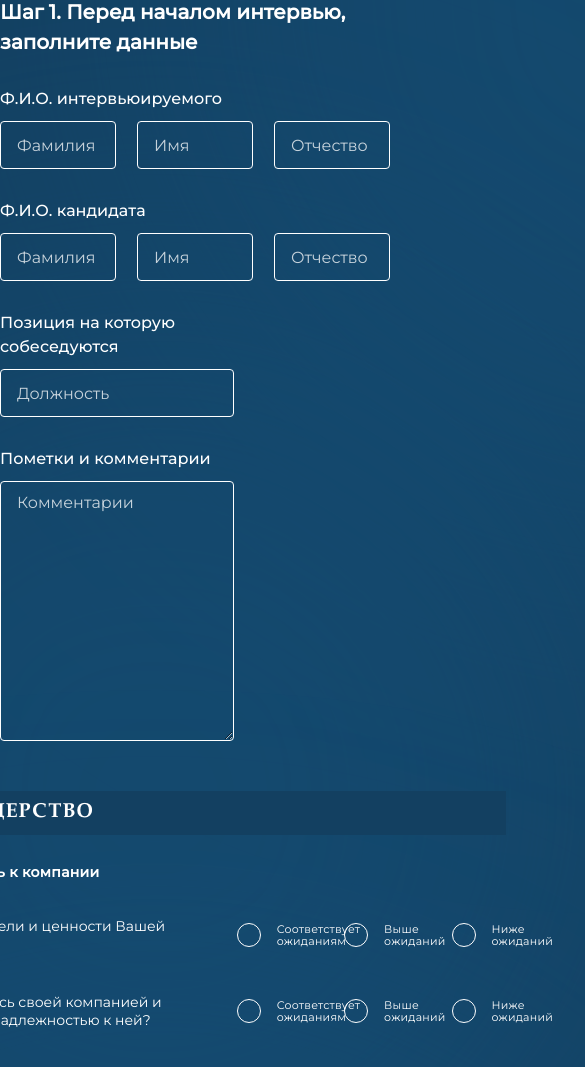
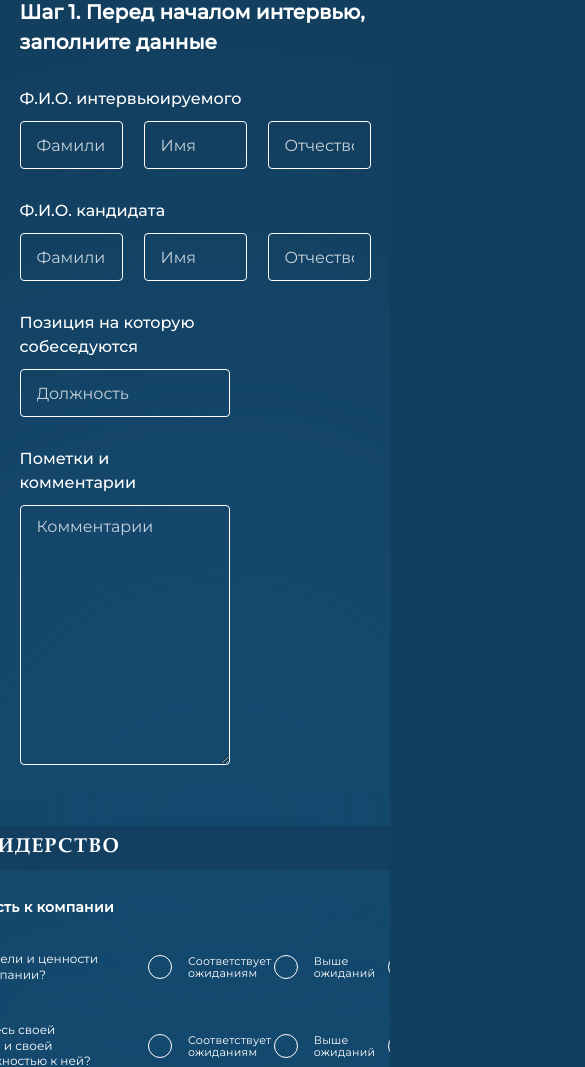
Before and after one commit to I-Daniels/quizi, a website: page public/index.html in a window 390 px wide. Shown: the part 51-1118 px from the top of the page, 585 px wide, since content can reach past the window. Drawn offline with Linux system fonts and the light colour scheme.

Commit message:
adaptive for tablet.css

```diff
--- a/public/styles/style.css
+++ b/public/styles/style.css
@@ -1,5 +1,9 @@
 * {
     box-sizing: border-box;
+}
+
+html {
+    overflow-x: hidden;
 }
 
 header {
@@ -11,10 +15,11 @@ header {
 }
 
 body {
+    width: 100%;
     background-color: #133F5F;
     display: flex;
+    overflow-x: hidden;
     flex-direction: column;
-    align-items: center;
     justify-content: center;
 }
 
@@ -32,7 +37,7 @@ a:visited {
 } */
 
 .form {
-    width: 100%;
+    width: 90%;
     margin: 0 auto;
     margin-bottom: 5%;
 }
@@ -55,7 +60,7 @@ a:visited {
 
 @media (width < 1128px) {
     .quiz-back {
-        margin: 0 2% 0 8%;
+        margin: 0 10% 0 8%;
         display: inline-flex;
         flex-direction: column;
         align-items: center;
@@ -68,10 +73,10 @@ a:visited {
     flex-direction: column;
     align-items: flex-start;
     justify-content: center;
-    margin-top: -2%;
 }
 
 .heading {
+    width: 100%;
     position: relative;
     display: flex;
     padding: 2% 2% 2% 2%;
@@ -93,6 +98,12 @@ a:visited {
     border-radius: 1059px;
     background: #16537D;
     filter: blur(157px);
+}
+
+@media (width < 1128px) {
+    .ellipse1 {
+        display: none;
+    }
 }
 
 .ellipse {
@@ -121,7 +132,18 @@ a:visited {
 #heading {
     padding-top: 30px;
     padding-left: 80px;
+    margin: 0 0 0 0;
+    padding-right: 0;
     width: 100%;
+}
+
+#heading p {
+    width: 105%;
+}
+@media (width < 950px) {
+    #heading p {
+        width: 115%;
+    }
 }
 
 .heading p {
@@ -138,10 +160,11 @@ a:visited {
     text-transform: uppercase;
 }
 
+
 @media (width < 1129px) {
     .heading p {
         width: 100%;
-        padding: 10px 10px 10px 5%;
+        padding: 10px 10px 10px 7%;
         background-color: #134061;
         color: #ffffff;
         font-family: Garamond;
@@ -164,22 +187,27 @@ a:visited {
 .quiz-element {
     display: flex;
     flex-direction: column;
+    margin: 0 auto;
     width: 100%;
-    padding: 16px 20px 16px 20px;
+    padding: 3% 3% 3% 3%;
     gap: 30px;
 }
 
 .quiz-elements {
     display: flex;
-    width: 100%;
+    width: 90%;
     padding: 5px 0px 5px 0px;
     align-items: center;
     gap: 30px;
 }
+.quiz-elements:first-child {
+    width: 10%;
+    align-items: center;
+}
 
 .quiz-elements-align {
     display: flex;
-    width: 100%;
+    width: 90%;
     padding: 5px 0px 5px 0px;
     align-items: top;
     gap: 30px;
@@ -223,11 +251,11 @@ a:visited {
 
 @media (width < 1129px) {
     .quiz-element p {
-        width: 50%;
+        width: 40%;
         flex-shrink: 0;
         color: #fff;
         font-family: Montserrat;
-        font-size: 14px;
+        font-size: 12px;
         font-style: normal;
         font-weight: 400;
         line-height: 130%;
@@ -262,7 +290,7 @@ a:visited {
 
 .elements {
     display: flex;
-    width: 50%;
+    width: 60%;
     padding: 3px 0px;
     align-items: flex-start;
     gap: 20px;
@@ -286,6 +314,44 @@ a:visited {
     align-items: center;
     gap: 16px;
     flex-shrink: 0;
+}
+
+@media (width < 1050px) {
+    .el {
+        display: flex;
+        width: 40%;
+        align-items: center;
+        gap: 16px;
+        flex-shrink: 0;
+    }
+}
+
+@media (width < 1128px) {
+    .el:first-child {
+        display: flex;
+        width: 35%;
+        align-items: center;
+        gap: 16px;
+        flex-shrink: 0;
+    }
+}
+@media (width < 1050px) {
+    .el:first-child {
+        display: flex;
+        width: 40%;
+        align-items: center;
+        gap: 16px;
+        flex-shrink: 0;
+    }
+}
+@media (width < 950px) {
+    .el:first-child {
+        display: flex;
+        width: 45%;
+        align-items: center;
+        gap: 16px;
+        flex-shrink: 0;
+    }
 }
 
 .el input {
```
